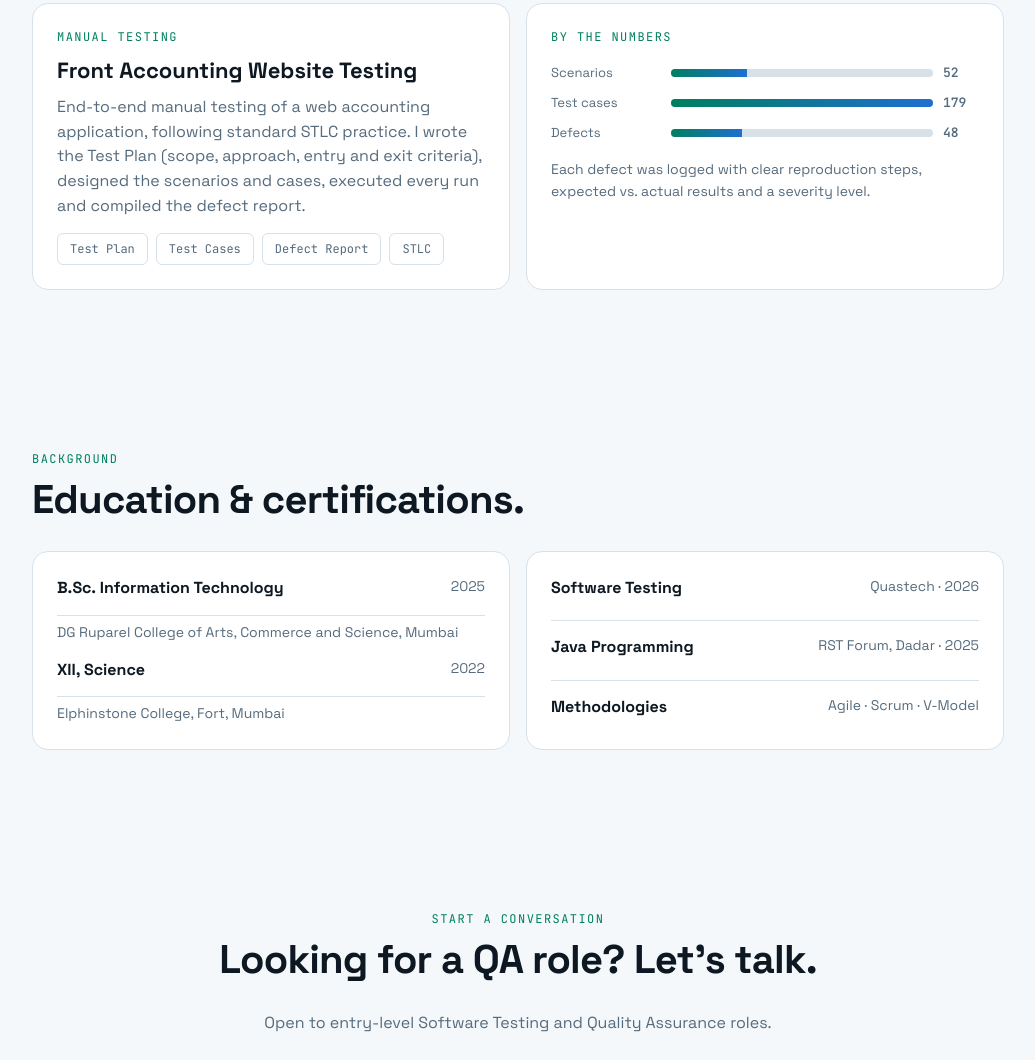
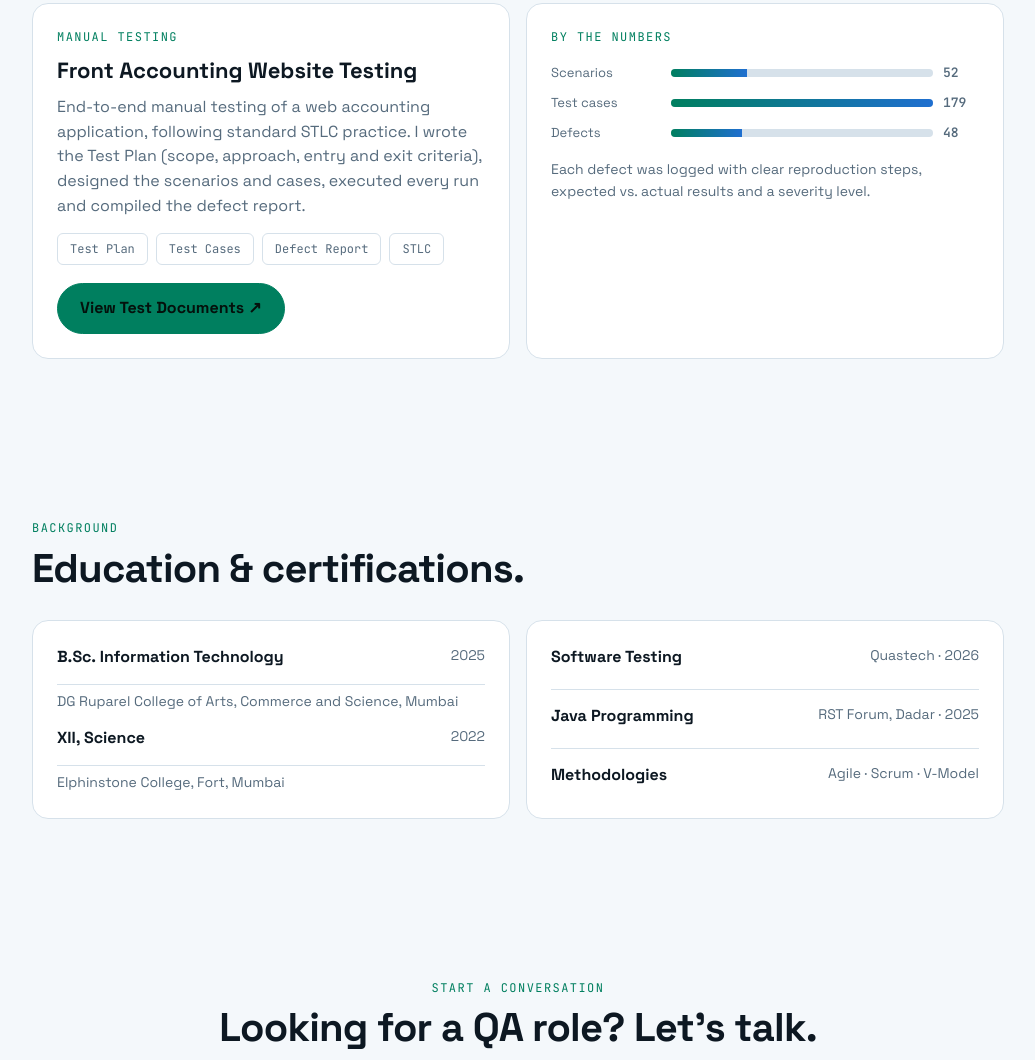
Before and after one commit to adityawaghmare1023/Portfolio-Aditya, a plain HTML site: page index.html in a window 1280 px wide. Shown: the part 2791-3851 px from the top of the page, without its empty margins (122-1157 px from the left). Drawn offline with Linux system fonts and the light colour scheme.

Commit message:
Add files via upload

```diff
--- a/index.html
+++ b/index.html
@@ -163,6 +163,7 @@ footer{text-align:center;color:var(--mut);font-size:13px;padding:30px 5vw 40px;b
       <h3>Front Accounting Website Testing</h3>
       <p>End-to-end manual testing of a web accounting application, following standard STLC practice. I wrote the Test Plan (scope, approach, entry and exit criteria), designed the scenarios and cases, executed every run and compiled the defect report.</p>
       <div class="chips" style="margin:0"><span class="chip">Test Plan</span><span class="chip">Test Cases</span><span class="chip">Defect Report</span><span class="chip">STLC</span></div>
+      <div class="btns" style="margin-top:18px"><a class="btn p" href="https://docs.google.com/spreadsheets/d/1Q0McA1Go2dQxExSLMSID0_goLyN6Bq5M/edit?usp=sharing" target="_blank" rel="noopener">View Test Documents ↗</a></div>
     </div>
     <div class="card">
       <div class="eyebrow">By the numbers</div>
```
